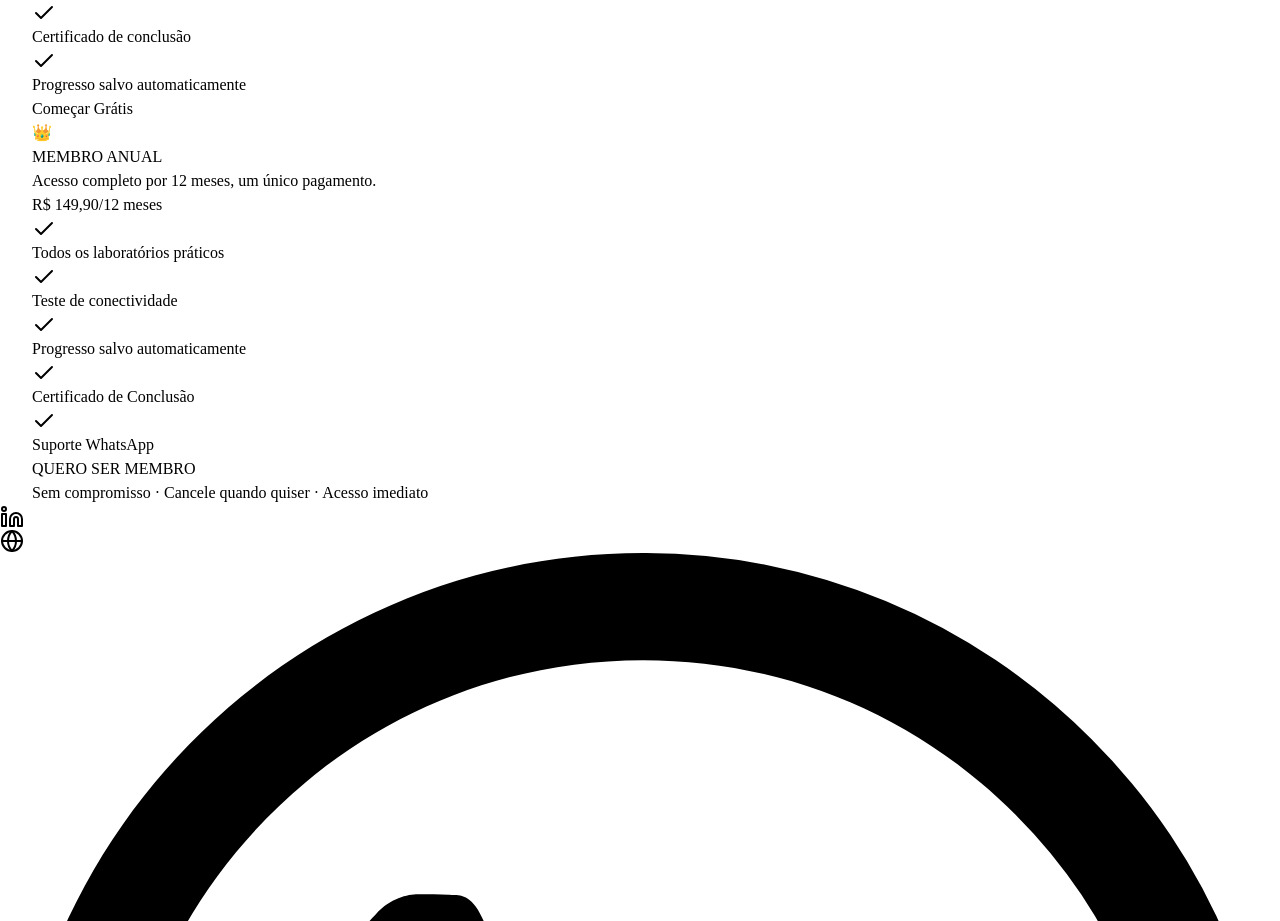
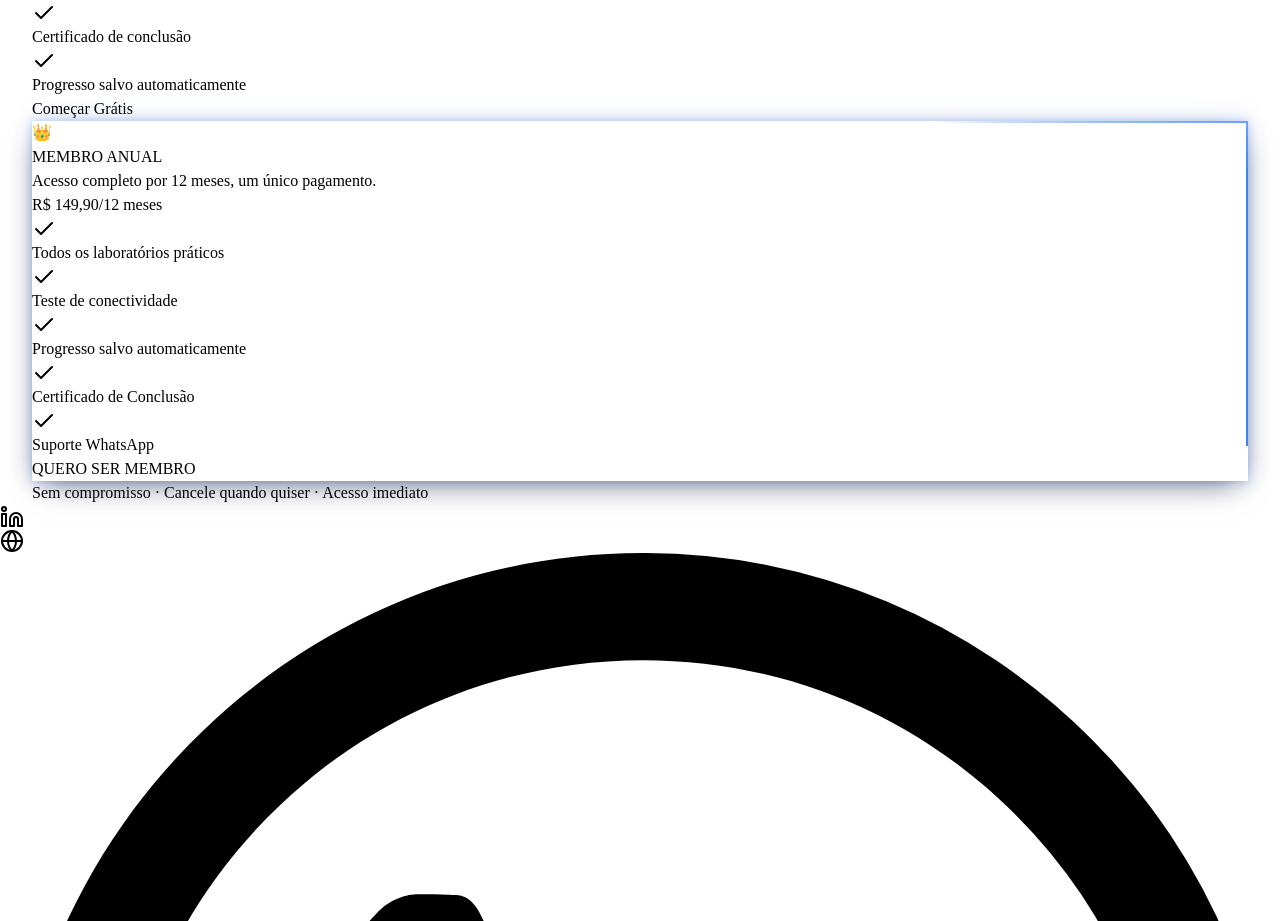
Before and after one commit to sandronsk1977-creator/sf-cyber, a React (Vite) app in the folder client/: page / in a window 1280 px wide. Shown: the part 3282-4203 px from the top of the page. Built offline with nearby package versions, Linux system fonts and the light colour scheme.

Commit message:
feat: neon animado e botao azul no card Membro Anual

```diff
--- a/client/src/components/PricingSection.tsx
+++ b/client/src/components/PricingSection.tsx
@@ -36,7 +36,7 @@ const plans = [
       price: "R$ 149,90/",
       period: "12 meses",
       badge: null,
-      highlight: false,
+      highlight: true,
       features: [
         "Todos os laboratórios práticos",
         "Teste de conectividade",
@@ -71,10 +71,10 @@ const plans = [
             {plans.map((p, idx) => (
               <div
                 key={idx}
-                style={p.highlight ? ({ "--neon": "#22d3ee" } as React.CSSProperties) : undefined}
+                style={p.highlight ? ({ "--neon": "#3b82f6" } as React.CSSProperties) : undefined}
                 className={`relative p-5 rounded-3xl bg-slate-900/60 border flex flex-col justify-between transition-all ${
                   p.highlight
-                    ? "sf-neon-card border-cyan-500 lg:-translate-y-2"
+                    ? "sf-neon-card border-blue-500 lg:-translate-y-2"
                     : "border-slate-800 hover:border-slate-700"
                 }`}
               >
@@ -112,7 +112,7 @@ const plans = [
                   onClick={() => (p.simulator ? setChoiceOpen(true) : setPreLaunchOpen(true))}
                   className={`w-full font-bold py-3 rounded-xl transition-all shadow-lg ${
                     p.highlight
-                      ? "bg-cyan-500 hover:bg-cyan-600 text-slate-950 shadow-cyan-900/30"
+                      ? "bg-blue-500 hover:bg-blue-600 text-white shadow-blue-900/30"
                       : "bg-slate-800 hover:bg-slate-700 text-white"
                   } ${p.simulator ? "animate-seal-pulse" : ""}`}
                 >
```
